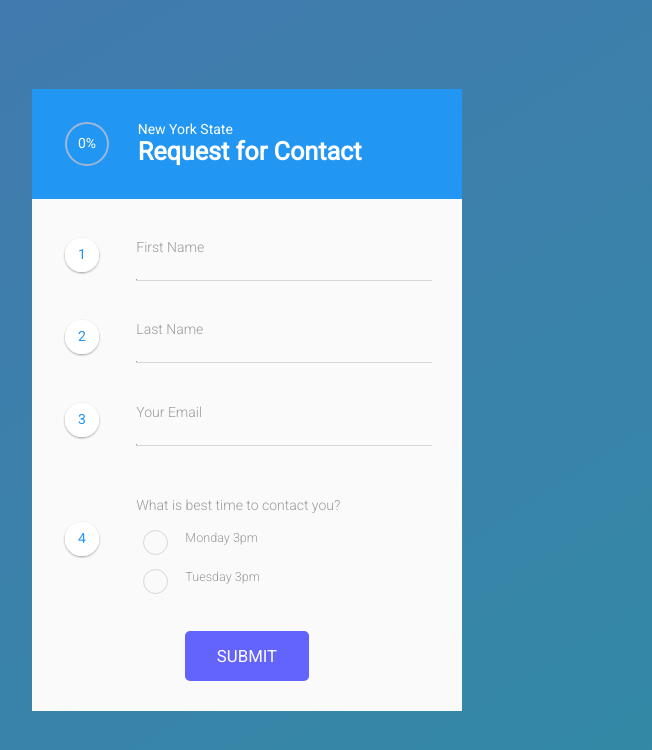
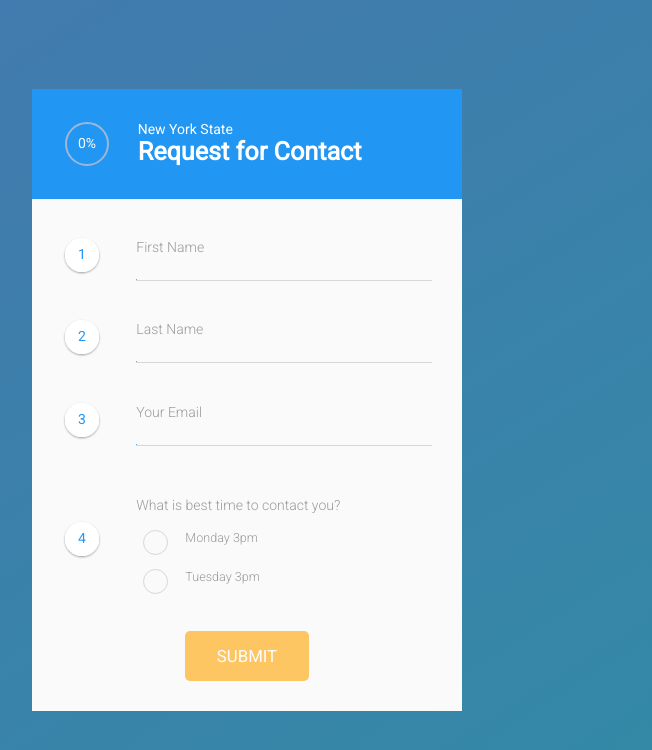
Before and after one commit to JelenaStrbac/UI-contact-form, a React (Create React App) app: page / in a window 1280 px wide. Shown: the top 750 px of the page, without its empty margins (393-1045 px from the left). Built offline with nearby package versions, Linux system fonts and the light colour scheme.

Commit message:
changed color to orange

```diff
--- a/src/containers/MainForm/MainForm.css
+++ b/src/containers/MainForm/MainForm.css
@@ -33,7 +33,7 @@
 .Button,
 .Button:link,
 .Button:visited {
-  background-color: blue;
+  background-color: orange;
   border: none;
   border-radius: 5px;
   color: white;
```
